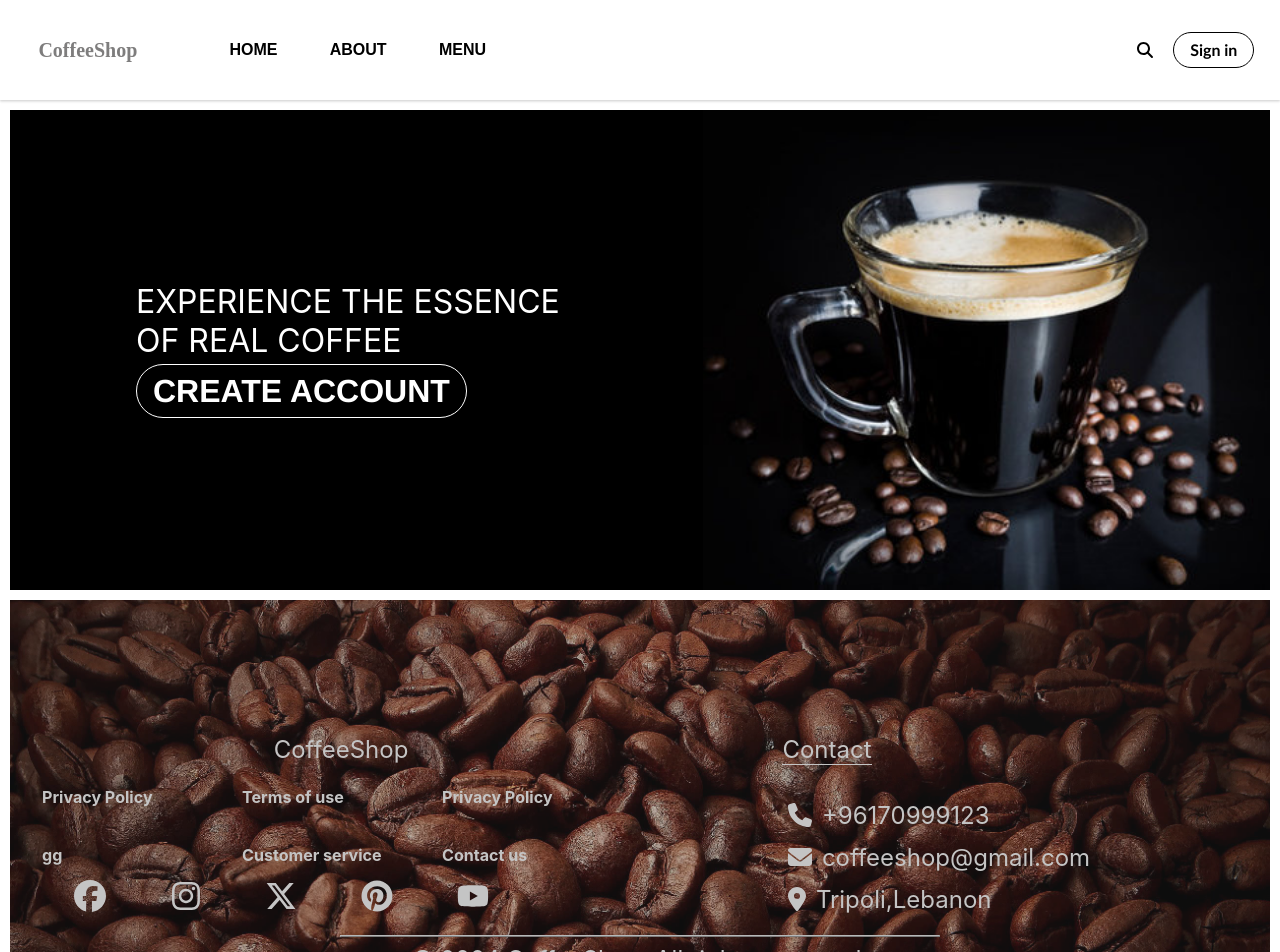
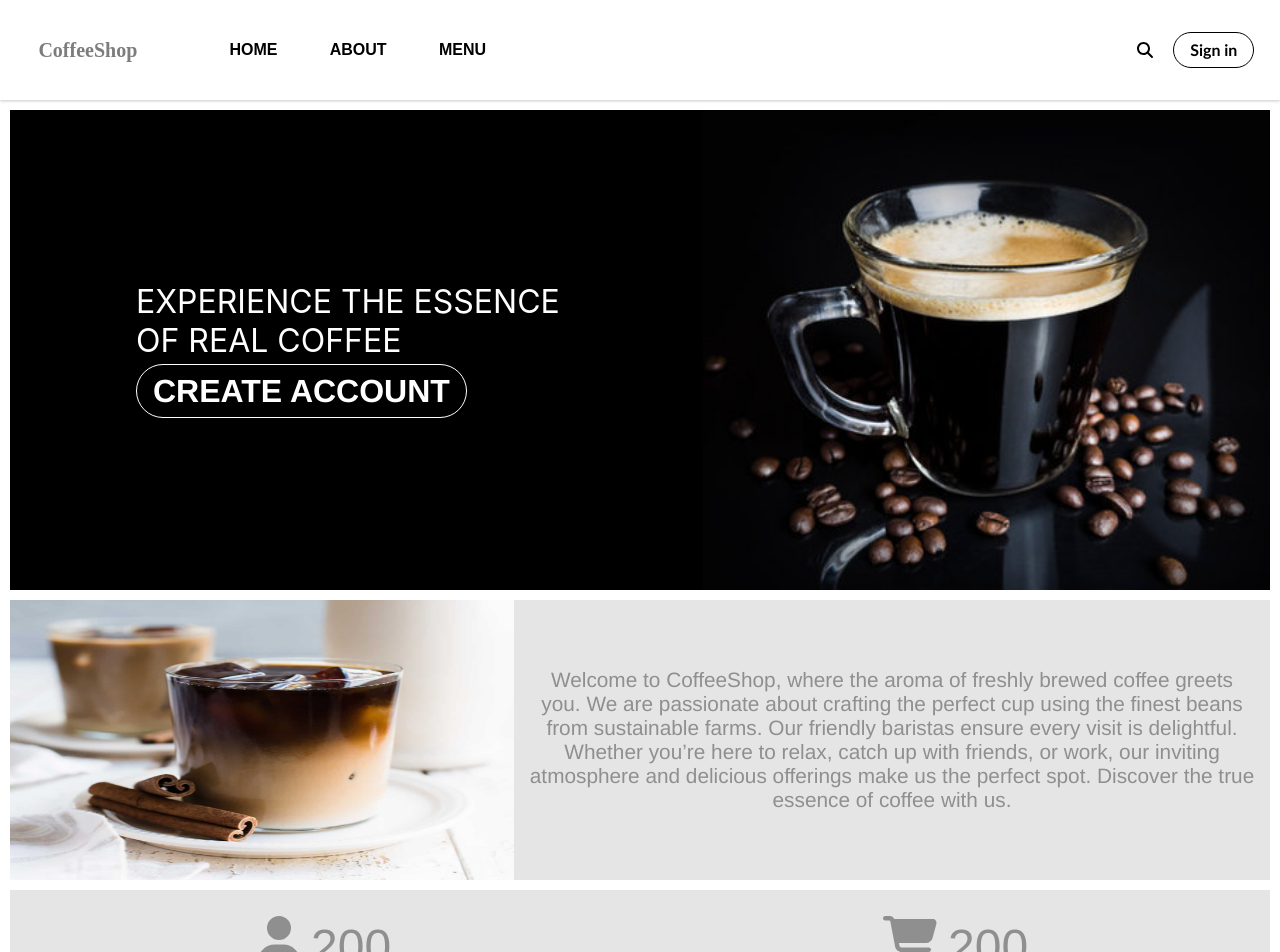
Before and after one commit to farahsamad/CoffeeShop, a React (Create React App) app: page / in a window 1280 px wide. Shown: the top 952 px of the page. Built offline with nearby package versions, Linux system fonts and the light colour scheme.

Commit message:
updatel commit

```diff
--- a/src/pages/main/Home.tsx
+++ b/src/pages/main/Home.tsx
@@ -9,11 +9,13 @@ interface homeProps {
 }
 
 function Home() {
-  // const outletContext = useOutletContext<homeProps>();
-  // const barVisibility = outletContext.barVisibility;
-  // const aboutRef = outletContext.aboutRef;
+  const outletContext = useOutletContext<homeProps>();
+  const barVisibility = outletContext.barVisibility;
+  const aboutRef = outletContext.aboutRef;
   return (
-    <div className={`home-page-container `}>
+    <div
+      className={`home-page-container ${barVisibility ? "" : "bar-visible"}`}
+    >
       <div className="intro-container">
         <div className="second-intro-container">
           {/* <div className="intro-image">
@@ -26,7 +28,7 @@ function Home() {
           </div>
         </div>
       </div>
-      {/* <About aboutRef={aboutRef} barVisibility={barVisibility}></About> */}
+      <About aboutRef={aboutRef} barVisibility={barVisibility}></About>
     </div>
   );
 }
```
